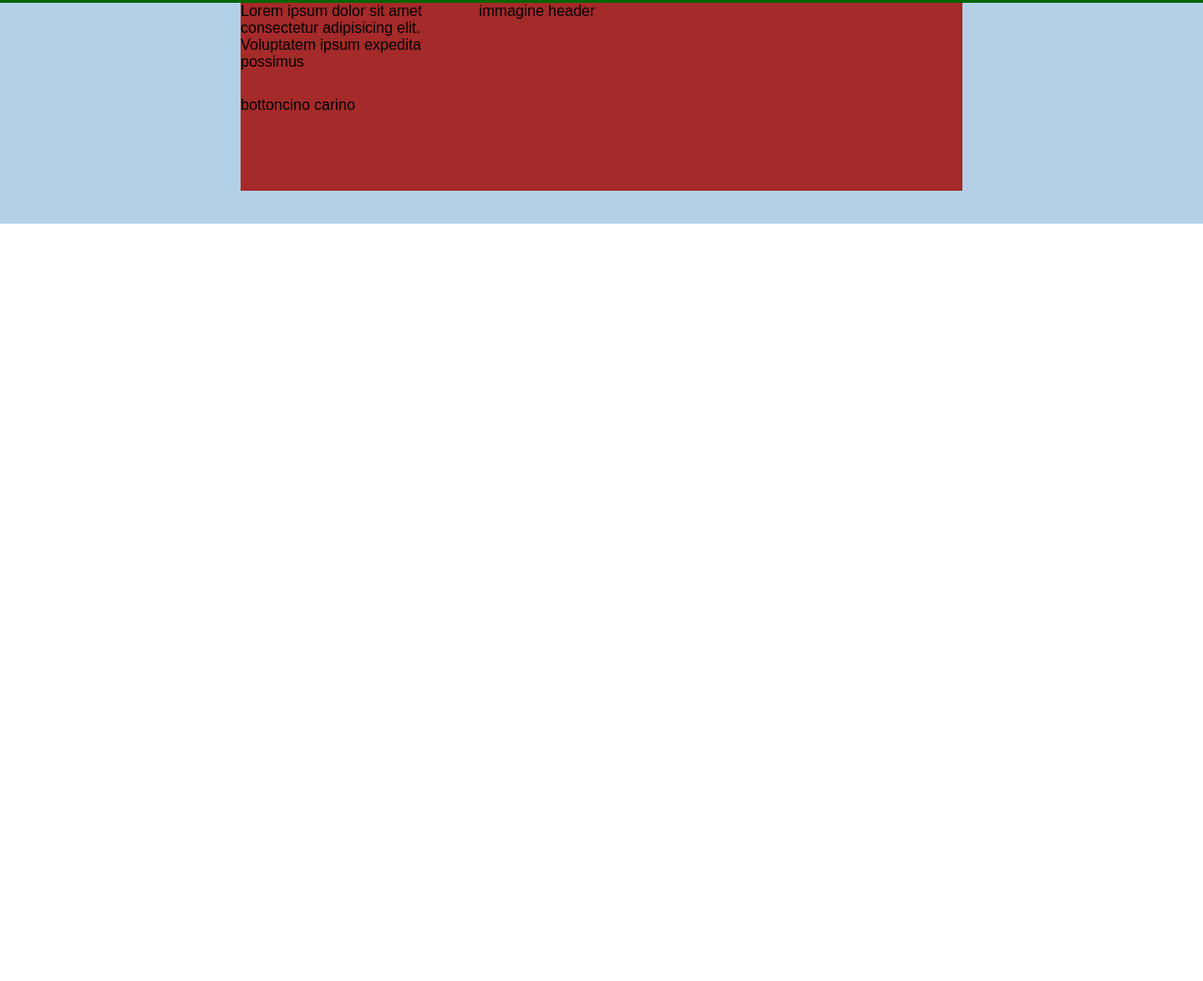
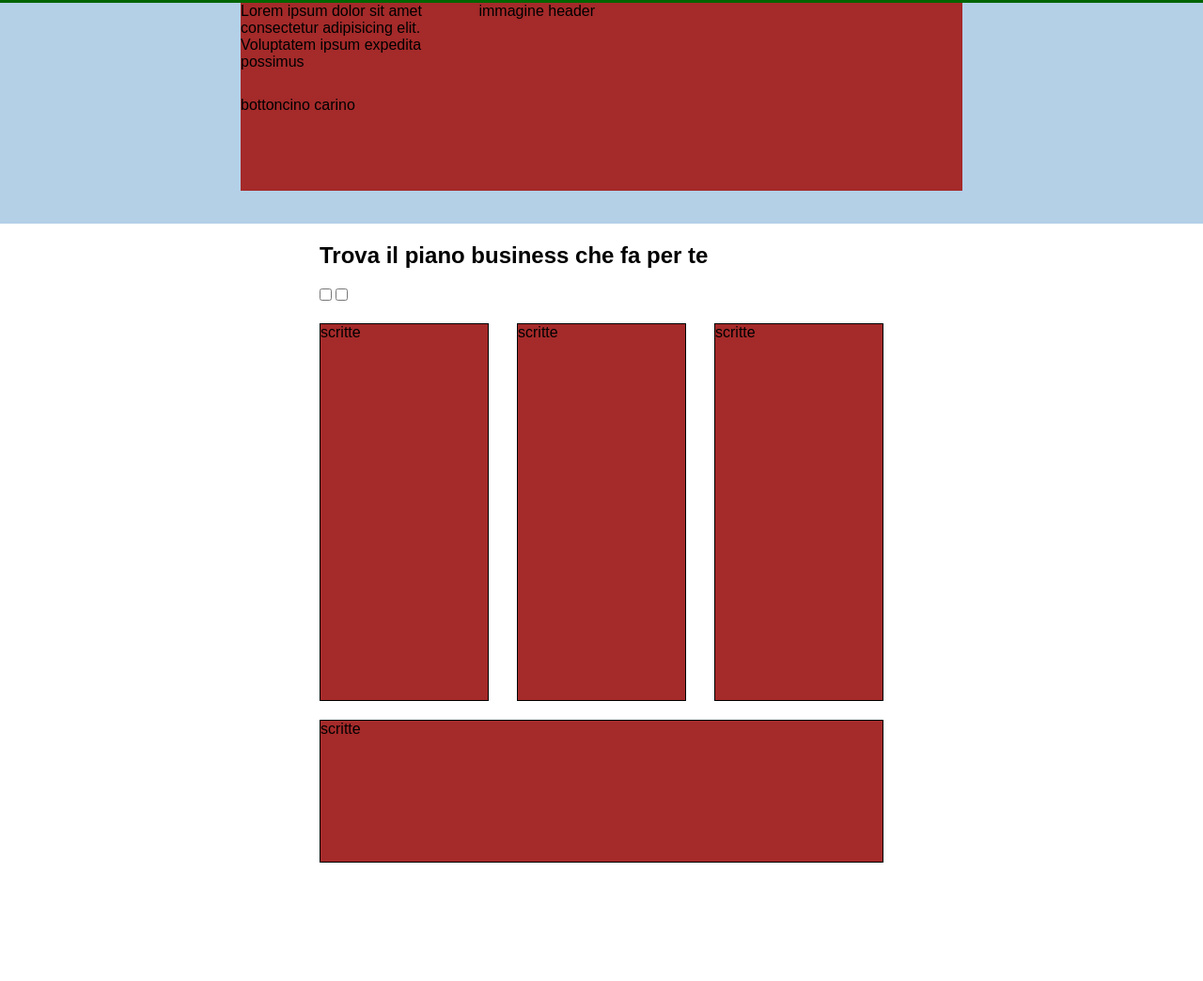
Before and after one commit to mesciuS/htmlcss-dropbox, a plain HTML site: page index.html in a window 1280 px wide. Shown: the part 212-1256 px from the top of the page at 94% size. Before the commit the page ends 800 px from the top, so only its background shows below. Drawn offline with Linux system fonts and the light colour scheme.

Commit message:
feat: struttura base piani tariffari

```diff
--- a/css/style.css
+++ b/css/style.css
@@ -93,3 +93,64 @@ header .img-placeholder {
 }
 
 /* fine scheletro header prova */
+
+/* struttura centrale */
+
+#container-centered {
+    max-width: 600px;
+    margin-left: auto;
+    margin-right: auto;
+}
+
+.intestazione-plan {
+    display: flex;
+    flex-direction: column;
+    justify-items: flex-start;
+
+    padding-top: 20px;
+    padding-bottom: 20px;
+
+    gap: 20px;
+}
+
+
+
+.plan-outer {
+    display: flex;
+    justify-content: space-between;
+
+    padding-bottom: 20px;
+}
+
+.plan {
+    border: 1px solid black;
+
+    width: 30%;
+}
+
+.plan-inner {
+    background-color: brown;
+
+    width: 100%;
+
+    height: 400px;
+    /* levare altezza fissa devono allungarsi con la pagina */
+}
+
+.plan-horizontal {
+    border: 1px solid black;
+
+    width: 100%;
+
+}
+
+.plan-inner-horizontal {
+    background-color: brown;
+
+    width: 100%;
+
+    height: 150px;
+    /* levare altezza fissa devono allungarsi con la pagina ??? forse qua deve rimanere*/
+}
+
+/* fine css per i piani tariffari */
--- a/index.html
+++ b/index.html
@@ -69,37 +69,44 @@
     <!-- struttura centrale con piano abbonamenti -->
     <main id="container-centered">
 
+        <div class="intestazione-plan">
+
             <h2>
-
+                Trova il piano business che fa per te
             </h2>
 
             <div class="fake-btn">
+                <div class="plan-checkbox">
+                    <input type="checkbox">
+                    <input type="checkbox">
+                </div>
+            </div>
+        </div>
+
+        <div class="plan-outer">
+
+            <div class="plan">
                 <div class="plan-inner">
-
+                    scritte
                 </div>
             </div>
 
             <div class="plan">
                 <div class="plan-inner">
-
+                    scritte
                 </div>
             </div>
 
             <div class="plan">
                 <div class="plan-inner">
-
+                scritte
                 </div>
-        </div>
-
-        <div class="plan">
-            <div class="plan-inner">
-
             </div>
         </div>
 
         <div class="plan-horizontal">
             <div class="plan-inner-horizontal">
-
+                scritte
             </div>
         </div>
 
```
Lines whose indentation alone changed are shown as unchanged.
